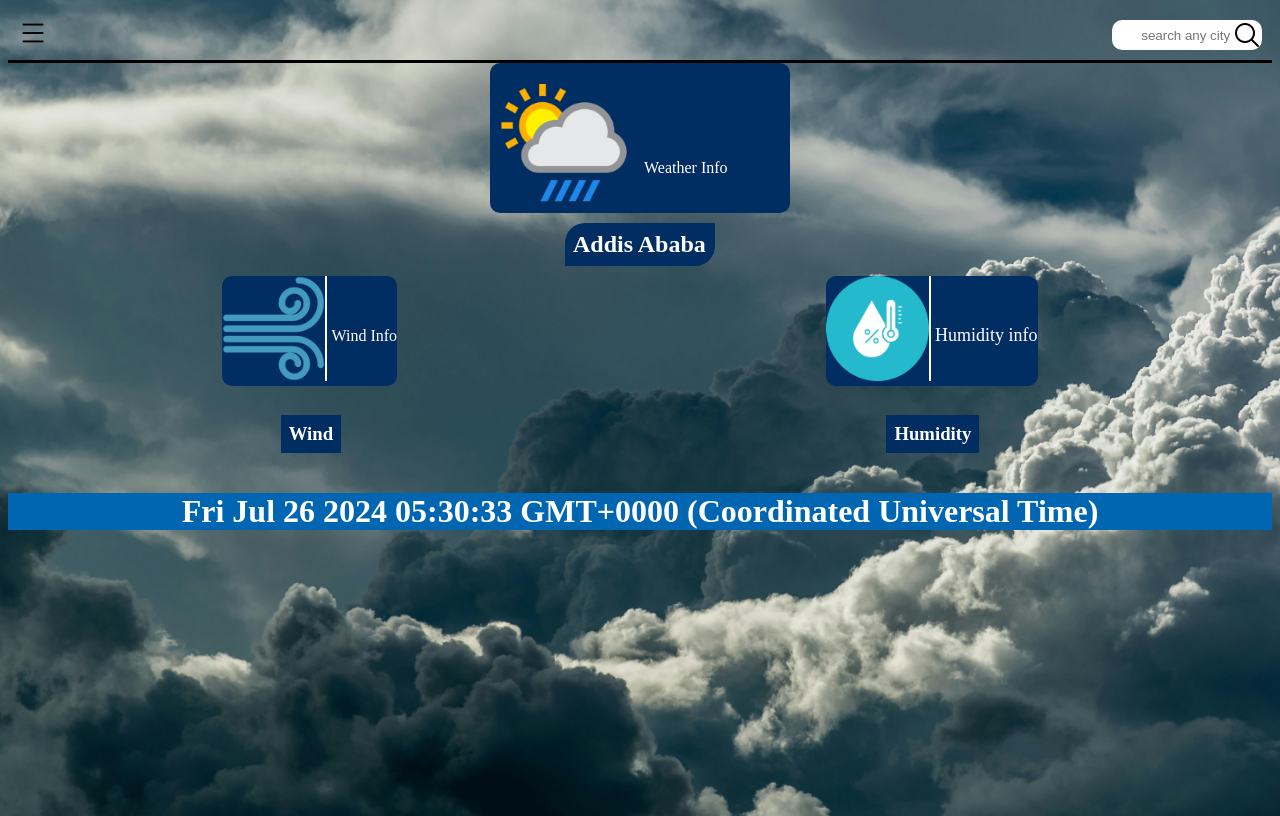
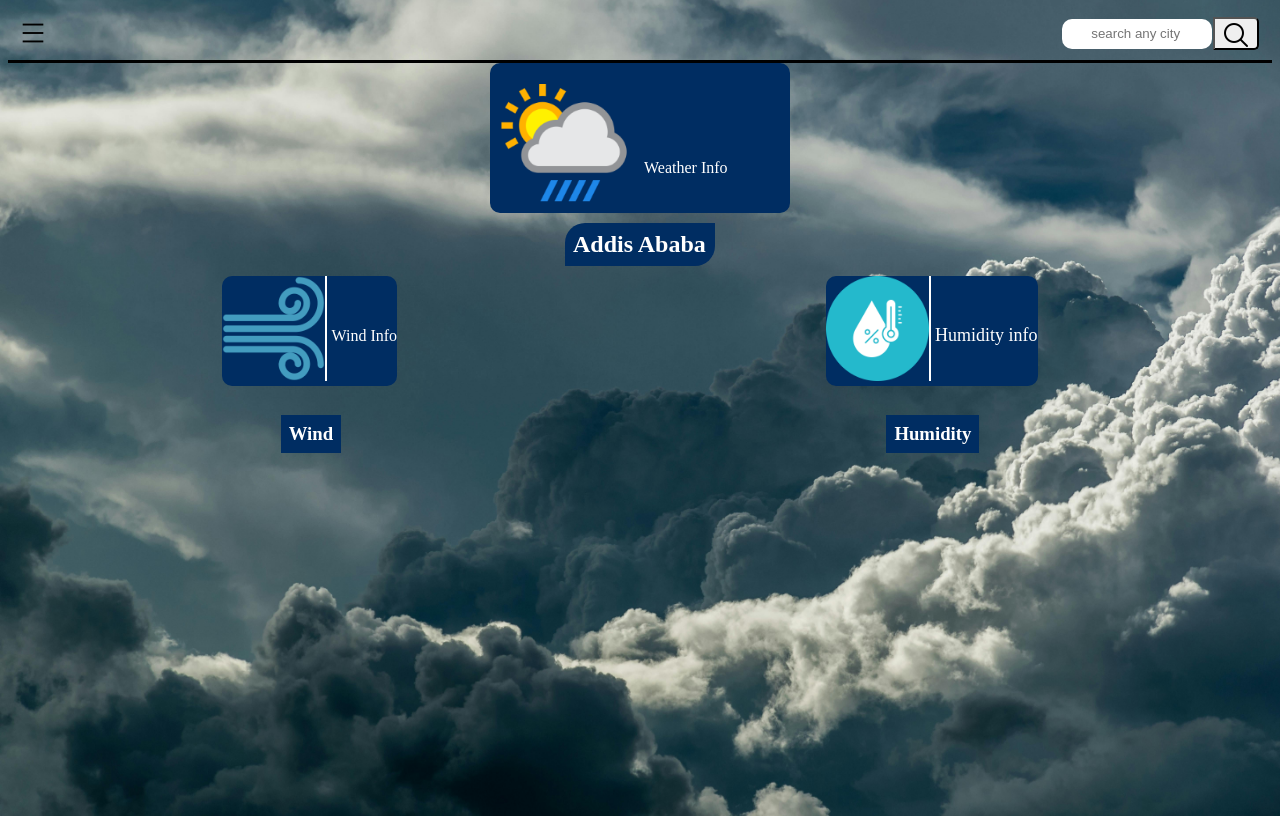
Before and after one commit to leulXllll/WeatherDashboard, a plain HTML site: page index.html in a window 1280 px wide. Drawn offline with Linux system fonts and the light colour scheme.

Commit message:
temporarly fixed the date

```diff
--- a/index.html
+++ b/index.html
@@ -12,8 +12,12 @@
 </head>
 <body>
     <header>
+
            <img id="hm_btn" src="/WeatherDashboard/Images/hamburger-menu.svg" width="30px" height="30px">
-           <input id="search" height="40px" type="text" placeholder="      search any city">
+          <div>
+              <input id="search" height="40px" type="text" placeholder="      search any city">
+              <button><img src="/WeatherDashboard/Images/search.png"></button>
+          </div>
         </header>
             <aside>
                 asfdasdfsadfsafsafs
--- a/main.js
+++ b/main.js
@@ -9,8 +9,3 @@ hm_btn.addEventListener('click',()=>{
     side.style.opacity = "1";
   }
 })
-
-document.addEventListener('DOMContentLoaded',()=>{
-      let current = new Date();
-      document.querySelector('h1').textContent = current
-})
--- a/styles.css
+++ b/styles.css
@@ -10,14 +10,15 @@ header{
     padding: 10px;
     height: 55px;
 }
+header > div{
+    position: relative;
+    bottom: 5px;
+}
 #search{
-    background-image: url('/WeatherDashboard/Images/search.png');
-    background-position: top left;
-    background-repeat: no-repeat;
-    background-position: right;
+    position: relative;
+    bottom: 8px;
     border-radius: 10px;
     border: transparent;
-    margin-top: 2px;
     width: 150px;
     transition: width 1s ease-out;
     padding: 7px;
@@ -27,7 +28,14 @@ header{
     width: 200px;
 }
 
-
+button{
+    position: relative;
+    top: 3.5px;
+    right: 3px;
+    height: 33px;
+    border-radius: 0px 5px 5px 0px;
+    border: no;
+}
 body{
     /*background-color: linear-gradient();*/
 
```
